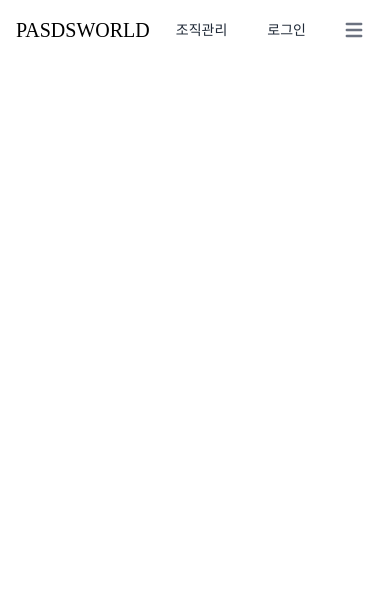
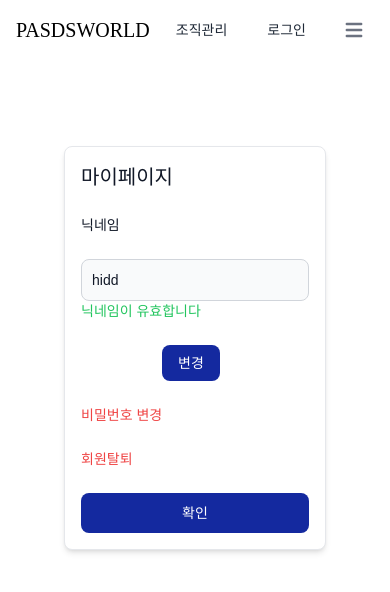
Before and after one commit to ssafy-10th-s101-team/PASDS-WORLD, a Vue app in the folder front/: page /member/my-page in a window 390 px wide. Shown: the top 592 px of the page. Built offline with nearby package versions, Linux system fonts and the light colour scheme; a web font is replaced by a local one.

Commit message:
[FE] feat: <마이페이지 구성>

```diff
--- /dev/null
+++ b/front/src/components/common/MemberChangePasswordModal.vue
@@ -0,0 +1,100 @@
+<template>
+  <BaseModal modalId="changePassword">
+    <div
+      class="max-w-2xl mx-auto bg-white p-16 space-y-6 bg-white shadow-md rounded-lg p-4 sm:px-6 lg:px-8 dark:bg-gray-800 dark:border-gray-700"
+    >
+      <form class="">
+        <h3 class="text-xl text-gray-900 dark:text-white pb-6">비밀번호 변경</h3>
+        <div class="grid gap-6 mb-6 lg:grid-">
+          <!-- 이메일 입력 필드 -->
+          <div>
+            <label for="password" class="block mb-2 text-sm text-gray-900 dark:text-gray-300"
+              >현재 비밀번호</label
+            >
+            <input
+              type="password"
+              id="nowPassword"
+              class="bg-gray-50 border border-gray-300 text-gray-900 text-sm rounded-lg focus:ring-blue-500 focus:border-blue-500 block w-full p-2.5 dark:bg-gray-700 dark:border-gray-600 dark:placeholder-gray-400 dark:text-white dark:focus:ring-blue-500 dark:focus:border-blue-500"
+              placeholder=""
+              required
+            />
+          </div>
+
+          <!-- 새 비밀번호 입력 필드 -->
+          <div>
+            <label for="newPassword" class="block mb-2 text-sm text-gray-900 dark:text-gray-300"
+              >변경할 비밀번호</label
+            >
+            <input
+              type="password"
+              id="newPassword"
+              v-model="newPassword"
+              @input="validatePassword"
+              :class="{ 'border-red-500': !isPasswordValid }"
+              class="bg-gray-50 border border-gray-300 text-gray-900 text-sm rounded-lg focus:ring-blue-500 focus:border-blue-500 block w-full p-2.5 dark:bg-gray-700 dark:border-gray-600 dark:placeholder-gray-400 dark:text-white dark:focus:ring-blue-500 dark:focus:border-blue-500"
+              placeholder="•••••••••"
+              required
+            />
+            <div v-if="newPassword.length == 0 || !isPasswordValid" class="text-red-500 text-sm">
+              대소문자, 특수기호, 숫자를 포함한 10자리 이상이어야 합니다
+            </div>
+            <div v-else class="text-green-500 text-sm">비밀번호가 유효합니다</div>
+          </div>
+
+          <!-- 비밀번호 확인 입력 필드 -->
+          <div>
+            <label for="confirmPassword" class="block mb-2 text-sm text-gray-900 dark:text-gray-300"
+              >비밀번호 확인</label
+            >
+            <input
+              type="password"
+              id="confirmPassword"
+              v-model="confirmPassword"
+              @input="checkPassword"
+              class="bg-gray-50 border border-gray-300 text-gray-900 text-sm rounded-lg focus:ring-blue-500 focus:border-blue-500 block w-full p-2.5 dark:bg-gray-700 dark:border-gray-600 dark:placeholder-gray-400 dark:text-white dark:focus:ring-blue-500 dark:focus:border-blue-500"
+              placeholder="•••••••••"
+              required
+            />
+            <div v-if="!isPasswordSame && confirmPassword" class="text-red-500 text-sm">
+              비밀번호가 일치하지 않습니다
+            </div>
+            <div v-else-if="isPasswordSame" class="text-green-500 text-sm">
+              비밀번호가 일치합니다
+            </div>
+          </div>
+        </div>
+        <div class="flex justify-center">
+          <button
+            type="submit"
+            class="text-white bg-samsung-blue hover:bg-blue-800 focus:ring-4 focus:outline-none focus:ring-blue-300 font-medium rounded-lg text-sm w-full sm:w-auto px-5 py-2.5 text-center dark:bg-blue-600 dark:hover:bg-blue-700 dark:focus:ring-blue-800"
+          >
+            비밀번호 변경
+          </button>
+        </div>
+      </form>
+    </div>
+  </BaseModal>
+</template>
+
+<script setup>
+import { ref } from 'vue'
+import BaseModal from './BaseModal.vue'
+const password = ref('')
+const confirmPassword = ref('')
+const newPassword = ref('')
+const isPasswordValid = ref(true)
+const isPasswordSame = ref(false)
+
+const validatePassword = () => {
+  const regex =
+    /^(?=.*[a-z])(?=.*[A-Z])(?=.*\d)(?=.*[!@#$%^&*()_+{}\[\]:;<>,.?\/~`\-|\\=])[A-Za-z\d!@#$%^&*()_+{}\[\]:;<>,.?\/~`\-|\\=]{10,}$/
+
+  isPasswordValid.value = regex.test(newPassword.value)
+}
+
+const checkPassword = () => {
+  isPasswordSame.value = newPassword.value === confirmPassword.value
+}
+</script>
+
+<style scoped></style>
--- /dev/null
+++ b/front/src/components/member/MemberMyPage.vue
@@ -0,0 +1,64 @@
+<template>
+  <div class="max-w-2xl mx-auto bg-white p-16">
+    <div
+      class="space-y-6 bg-white shadow-md border border-gray-200 rounded-lg p-4 sm:p-6 lg:p-8 dark:bg-gray-800 dark:border-gray-700"
+    >
+      <h3 class="text-xl text-gray-900 dark:text-white">마이페이지</h3>
+      <label for="nickName" class="block mb-2 text-sm text-gray-900 dark:text-gray-300"
+        >닉네임</label
+      >
+      <div class="grid gap-6 mb-6 lg:grid-cols-2">
+        <!-- 닉네임 입력 필드 -->
+        <div>
+          <input
+            type="text"
+            id="nickName"
+            v-model="nickname"
+            @input="validateNickname"
+            class="bg-gray-50 border border-gray-300 text-gray-900 text-sm rounded-lg focus:ring-blue-500 focus:border-blue-500 block w-full p-2.5 dark:bg-gray-700 dark:border-gray-600 dark:placeholder-gray-400 dark:text-white dark:focus:ring-blue-500 dark:focus:border-blue-500"
+            :placeholder="nickname"
+          />
+          <div v-if="!isNicknameValid" class="text-red-500 text-sm">
+            2자리 이상 20자리 이하이어야 합니다
+          </div>
+          <div v-else class="text-green-500 text-sm">닉네임이 유효합니다</div>
+        </div>
+        <div class="flex justify-center">
+          <BaseButton buttonText="변경" />
+        </div>
+      </div>
+
+      <div class="text-red-500 text-sm" @click="toggleHidden('changePassword')">비밀번호 변경</div>
+      <div class="text-red-500 text-sm">회원탈퇴</div>
+
+      <div class="flex justify-center">
+        <button
+          type="submit"
+          class="text-white bg-samsung-blue hover:bg-blue-800 focus:ring-4 focus:outline-none focus:ring-blue-300 font-medium rounded-lg text-sm w-full sm:w-auto px-5 py-2.5 text-center dark:bg-blue-600 dark:hover:bg-blue-700 dark:focus:ring-blue-800"
+        >
+          확인
+        </button>
+      </div>
+    </div>
+  </div>
+  <MemberChangePasswordModal />
+</template>
+
+<script setup>
+import { ref } from 'vue'
+import { useCommonStore } from '@/stores/common'
+import MemberChangePasswordModal from '../common/MemberChangePasswordModal.vue'
+import BaseButton from '../common/BaseButton.vue'
+const commonStore = useCommonStore()
+const { toggleHidden } = commonStore
+const nickname = ref('hidd')
+
+const isNicknameValid = ref(true)
+
+const validateNickname = () => {
+  const regex = /^.{2,20}$/
+  isNicknameValid.value = regex.test(nickname.value)
+}
+</script>
+
+<style scoped></style>
--- a/front/src/router/index.js
+++ b/front/src/router/index.js
@@ -52,6 +52,11 @@ const router = createRouter({
           path: 'login2',
           name: 'memberLogin2',
           component: () => import('@/components/member/MemberLogin2.vue')
+        },
+        {
+          path: 'my-page',
+          name: 'myPage',
+          component: () => import('@/components/member/MemberMyPage.vue')
         }
       ]
     },
```
